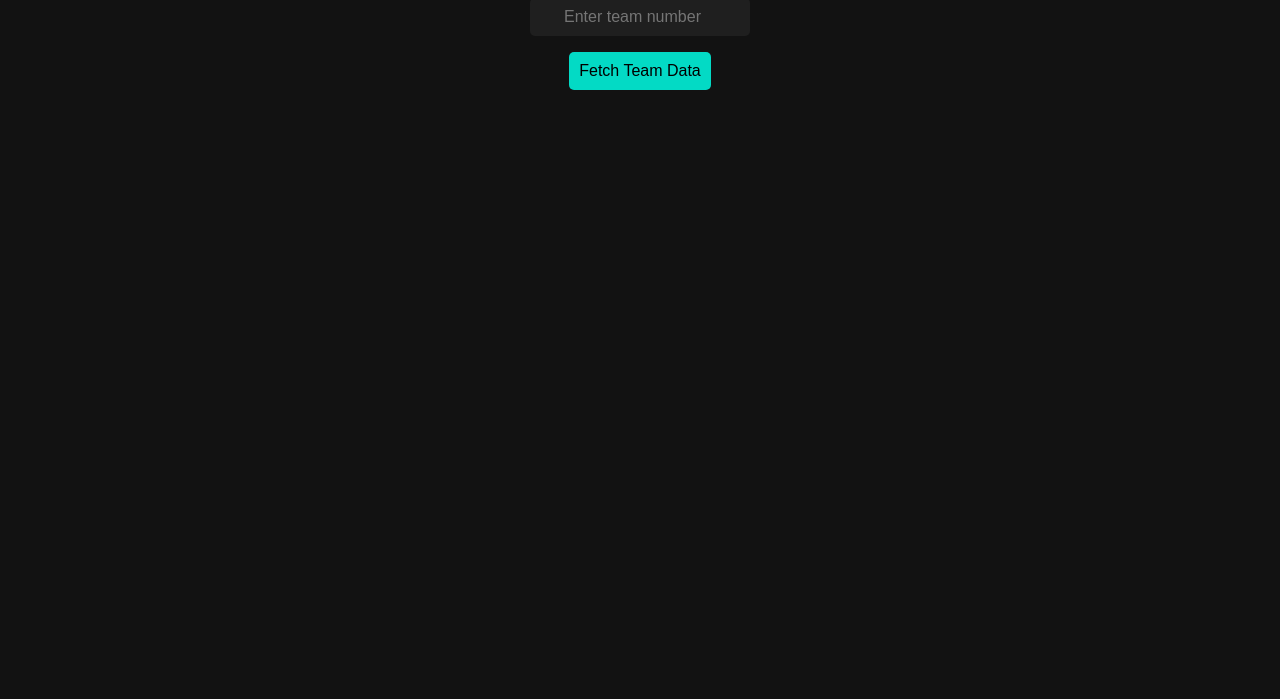
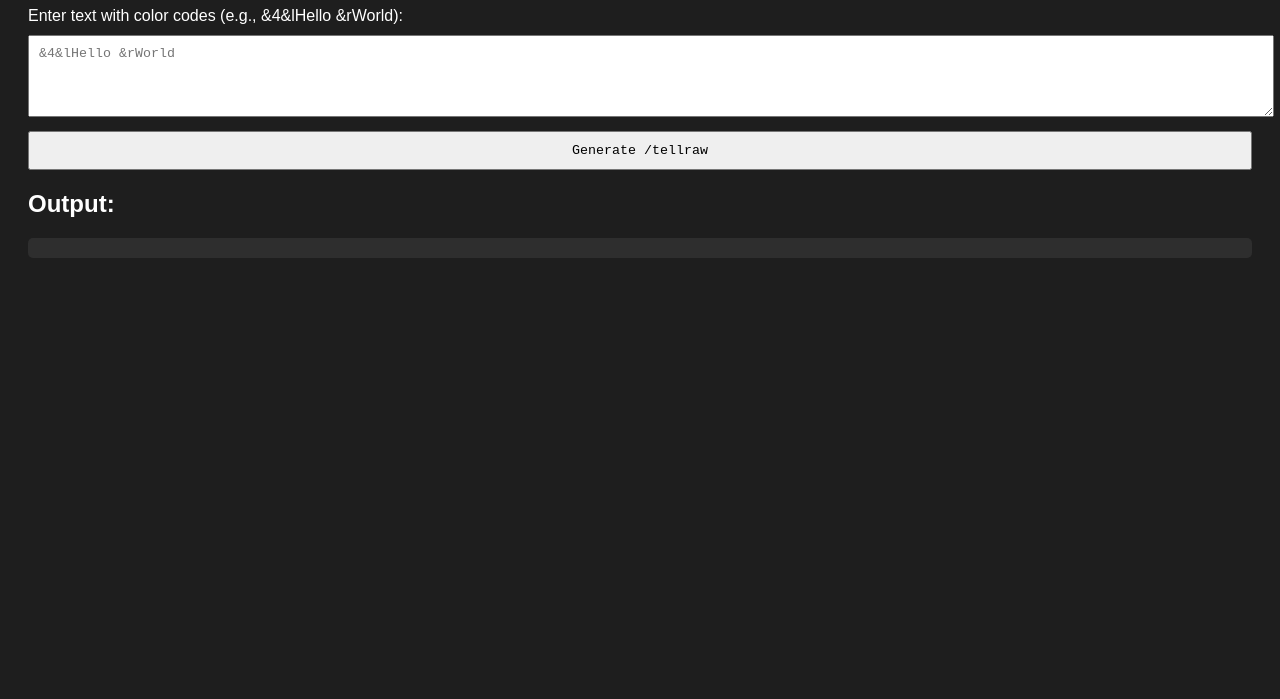
Before and after one commit to ejw12-github/rizz.github.io, a plain HTML site: page index.html in a window 1280 px wide. Shown: the part 101-800 px from the top of the page. Drawn offline with Linux system fonts and the light colour scheme.

Commit message:
Update index.html

```diff
--- a/index.html
+++ b/index.html
@@ -1,247 +1,96 @@
-
 <!DOCTYPE html>
 <html lang="en">
 <head>
-  <meta charset="UTF-8" />
-  <meta name="viewport" content="width=device-width, initial-scale=1.0"/>
-  <title>FTC Team Match Viewer</title>
+  <meta charset="UTF-8">
+  <title>Minecraft Tellraw Generator</title>
   <style>
     body {
-      background-color: #121212;
-      color: #e0e0e0;
-      font-family: 'Segoe UI', sans-serif;
-      margin: 0;
-      padding: 0;
-      display: flex;
-      flex-direction: column;
-      align-items: center;
+      font-family: sans-serif;
+      padding: 20px;
+      background-color: #1e1e1e;
+      color: white;
     }
-
-    h1 {
-      color: #bb86fc;
-      margin: 2rem 0 1rem 0;
-      text-align: center;
+    textarea, input, button {
+      width: 100%;
+      margin-top: 10px;
+      padding: 10px;
+      font-family: monospace;
     }
-
-    .input-container {
-      display: flex;
-      flex-direction: column;
-      align-items: center;
-      margin-bottom: 2rem;
-    }
-
-    input, button {
+    #output {
+      white-space: pre-wrap;
+      background: #2e2e2e;
       padding: 10px;
-      margin: 0.5rem;
-      font-size: 1rem;
       border-radius: 5px;
-      border: none;
-      text-align: center;
-    }
-
-    input {
-      background-color: #1f1f1f;
-      color: white;
-      width: 200px;
-    }
-
-    button {
-      background-color: #03dac5;
-      color: black;
-      cursor: pointer;
-    }
-
-    button:hover {
-      background-color: #00bfa5;
-    }
-
-    .box {
-      background-color: #1e1e1e;
-      padding: 1rem 1.5rem;
-      border-radius: 8px;
-      margin: 1rem 0;
-      max-width: 90%;
-      width: 800px;
-      word-wrap: break-word;
-      text-align: center;
-    }
-
-    .box h2 {
-      color: #bb86fc;
-      margin-bottom: 1rem;
-    }
-
-    .stat-label {
-      font-weight: bold;
-      color: #90caf9;
-    }
-
-    table {
-      width: 100%;
-      border-collapse: collapse;
-      margin-top: 1rem;
-    }
-
-    th, td {
-      border: 1px solid #444;
-      padding: 8px;
-      text-align: center;
-    }
-
-    th {
-      background-color: #2c2c2c;
-    }
-
-    .red-cell {
-      background-color: rgba(255, 0, 0, 0.2);
-    }
-
-    .blue-cell {
-      background-color: rgba(0, 0, 255, 0.2);
-    }
-
-    .red-text {
-      color: #ff5252;
-      font-weight: bold;
-    }
-
-    .blue-text {
-      color: #82b1ff;
-      font-weight: bold;
+      margin-top: 10px;
     }
   </style>
 </head>
 <body>
-  <h1>FTC Team Match Viewer</h1>
-  <div class="input-container">
-    <input type="number" id="teamInput" placeholder="Enter team number" />
-    <button onclick="fetchTeamData()">Fetch Team Data</button>
-  </div>
 
-  <div id="teamInfo" class="box" style="display:none;"></div>
-  <div id="eventsContainer"></div>
+<h1>Minecraft Tellraw Generator</h1>
+<label for="inputText">Enter text with color codes (e.g., &4&lHello &rWorld):</label>
+<textarea id="inputText" rows="4" placeholder="&4&lHello &rWorld"></textarea>
+<button onclick="generateTellraw()">Generate /tellraw</button>
+
+<h2>Output:</h2>
+<div id="output"></div>
 
 <script>
-    async function fetchTeamData() {
-      const teamNumber = parseInt(document.getElementById('teamInput').value.trim());
-      if (!teamNumber) {
-        alert('Please enter a valid team number.');
-        return;
-      }
+const colorMap = {
+  '0': 'black',     '1': 'dark_blue',   '2': 'dark_green', '3': 'dark_aqua',
+  '4': 'dark_red',  '5': 'dark_purple', '6': 'gold',       '7': 'gray',
+  '8': 'dark_gray', '9': 'blue',        'a': 'green',      'b': 'aqua',
+  'c': 'red',       'd': 'light_purple','e': 'yellow',     'f': 'white'
+};
 
-      const teamInfoBox = document.getElementById('teamInfo');
-      const eventsContainer = document.getElementById('eventsContainer');
-      teamInfoBox.style.display = 'block';
-      teamInfoBox.innerHTML = 'Loading team info...';
-      eventsContainer.innerHTML = '';
+function generateTellraw() {
+  const input = document.getElementById('inputText').value;
+  const output = [];
+  let current = { text: "", color: "white" };
+  let formats = { bold: false, italic: false, underlined: false, strikethrough: false };
 
-      try {
-        const teamRes = await fetch(`https://api.ftcscout.org/rest/v1/teams/${teamNumber}`);
-        if (!teamRes.ok) throw new Error('Team not found.');
-        const teamData = await teamRes.json();
-
-        teamInfoBox.innerHTML = `
-          <h2>Team Info</h2>
-          <p><span class="stat-label">Team Number:</span> ${teamData.number}</p>
-          <p><span class="stat-label">Name:</span> ${teamData.name || "N/A"}</p>
-          <p><span class="stat-label">School:</span> ${teamData.schoolName || "N/A"}</p>
-          <p><span class="stat-label">Rookie Year:</span> ${teamData.rookieYear || "N/A"}</p>
-          <p><span class="stat-label">City:</span> ${teamData.city || "N/A"}</p>
-          <p><span class="stat-label">State:</span> ${teamData.state || "N/A"}</p>
-          <p><span class="stat-label">Country:</span> ${teamData.country || "N/A"}</p>
-        `;
-
-        const eventsRes = await fetch(`https://api.ftcscout.org/rest/v1/teams/${teamNumber}/events/2024`);
-        const events = await eventsRes.json();
-
-        if (!events.length) {
-          eventsContainer.innerHTML = '<div class="box">No events found for this team.</div>';
-          return;
-        }
-
-        for (const event of events) {
-          const eventCode = event.eventCode;
-          const eventName = await fetchEventName(eventCode);
-          const matches = await fetchEventMatches(eventCode);
-          if (!matches.length) continue;
-
-          const filteredMatches = matches.filter(m =>
-            m.hasBeenPlayed &&
-            m.id < 500 &&
-            m.teams.some(t => t.teamNumber === teamNumber)
-          );
-
-          if (!filteredMatches.length) continue;
-
-          const eventBox = document.createElement('div');
-          eventBox.className = 'box';
-          eventBox.innerHTML = `<h2>${eventName}</h2>`;
-
-          const table = document.createElement('table');
-          const thead = document.createElement('thead');
-          thead.innerHTML = `
-            <tr>
-              <th class="red-cell">Red 1</th>
-              <th class="red-cell">Red 2</th>
-              <th class="red-cell">Red Score</th>
-              <th>Winner</th>
-              <th class="blue-cell">Blue Score</th>
-              <th class="blue-cell">Blue 1</th>
-              <th class="blue-cell">Blue 2</th>
-            </tr>
-          `;
-          table.appendChild(thead);
-
-          const tbody = document.createElement('tbody');
-
-          for (const match of filteredMatches) {
-            const redTeams = match.teams.filter(t => t.alliance.toLowerCase() === 'red').map(t => t.teamNumber);
-            const blueTeams = match.teams.filter(t => t.alliance.toLowerCase() === 'blue').map(t => t.teamNumber);
-            const redScore = match.scores.red.totalPointsNp;
-            const blueScore = match.scores.blue.totalPointsNp;
-            const winner = redScore > blueScore ? 'Red' : blueScore > redScore ? 'Blue' : 'Tie';
-            const winnerClass = winner === 'Red' ? 'red-text' : winner === 'Blue' ? 'blue-text' : '';
-
-            const row = document.createElement('tr');
-            row.innerHTML = `
-              <td class="red-cell">${redTeams[0] || 'N/A'}</td>
-              <td class="red-cell">${redTeams[1] || 'N/A'}</td>
-              <td class="red-cell red-text">${redScore}</td>
-              <td class="${winnerClass}">${winner}</td>
-              <td class="blue-cell blue-text">${blueScore}</td>
-              <td class="blue-cell">${blueTeams[0] || 'N/A'}</td>
-              <td class="blue-cell">${blueTeams[1] || 'N/A'}</td>
-            `;
-            tbody.appendChild(row);
-          }
-
-          table.appendChild(tbody);
-          eventBox.appendChild(table);
-          eventsContainer.appendChild(eventBox);
-        }
-      } catch (err) {
-        teamInfoBox.innerHTML = `<p>Error: ${err.message}</p>`;
+  function pushCurrent() {
+    if (current.text) {
+      output.push({ ...current, ...formats });
+      current.text = "";
     }
   }
 
-    async function fetchEventName(eventCode) {
-      try {
-        const res = await fetch(`https://api.ftcscout.org/rest/v1/events/2024/${eventCode}`);
-        const data = await res.json();
-        return data.name || eventCode;
-      } catch {
-        return eventCode;
+  let i = 0;
+  while (i < input.length) {
+    if (input[i] === '&' && i + 1 < input.length) {
+      const code = input[i + 1].toLowerCase();
+      i += 2;
+
+      if (colorMap[code]) {
+        pushCurrent();
+        current.color = colorMap[code];
+        formats = { bold: false, italic: false, underlined: false, strikethrough: false };
+      } else if (code === 'l') {
+        formats.bold = true;
+      } else if (code === 'o') {
+        formats.italic = true;
+      } else if (code === 'n') {
+        formats.underlined = true;
+      } else if (code === 'm') {
+        formats.strikethrough = true;
+      } else if (code === 'r') {
+        pushCurrent();
+        current.color = "white";
+        formats = { bold: false, italic: false, underlined: false, strikethrough: false };
+      } else {
+        current.text += '&' + code;
+      }
+    } else {
+      current.text += input[i++];
     }
   }
+  pushCurrent();
 
-    async function fetchEventMatches(eventCode) {
-      try {
-        const res = await fetch(`https://api.ftcscout.org/rest/v1/events/2024/${eventCode}/matches`);
-        return await res.json();
-      } catch {
-        return [];
-      }
+  const tellraw = `/tellraw @a ${JSON.stringify({ text: "", extra: output })}`;
+  document.getElementById("output").textContent = tellraw;
 }
 </script>
+
 </body>
 </html>
```
Lines whose indentation alone changed are shown as unchanged.
